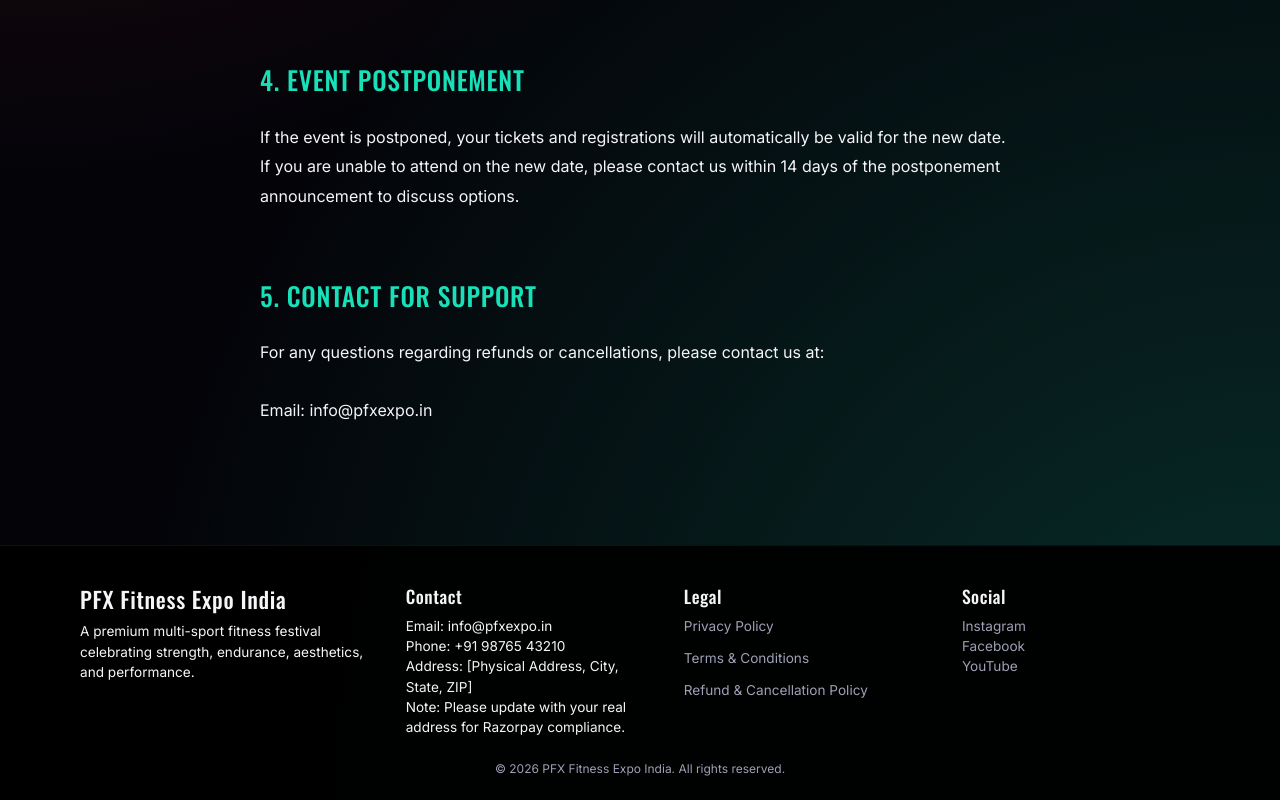
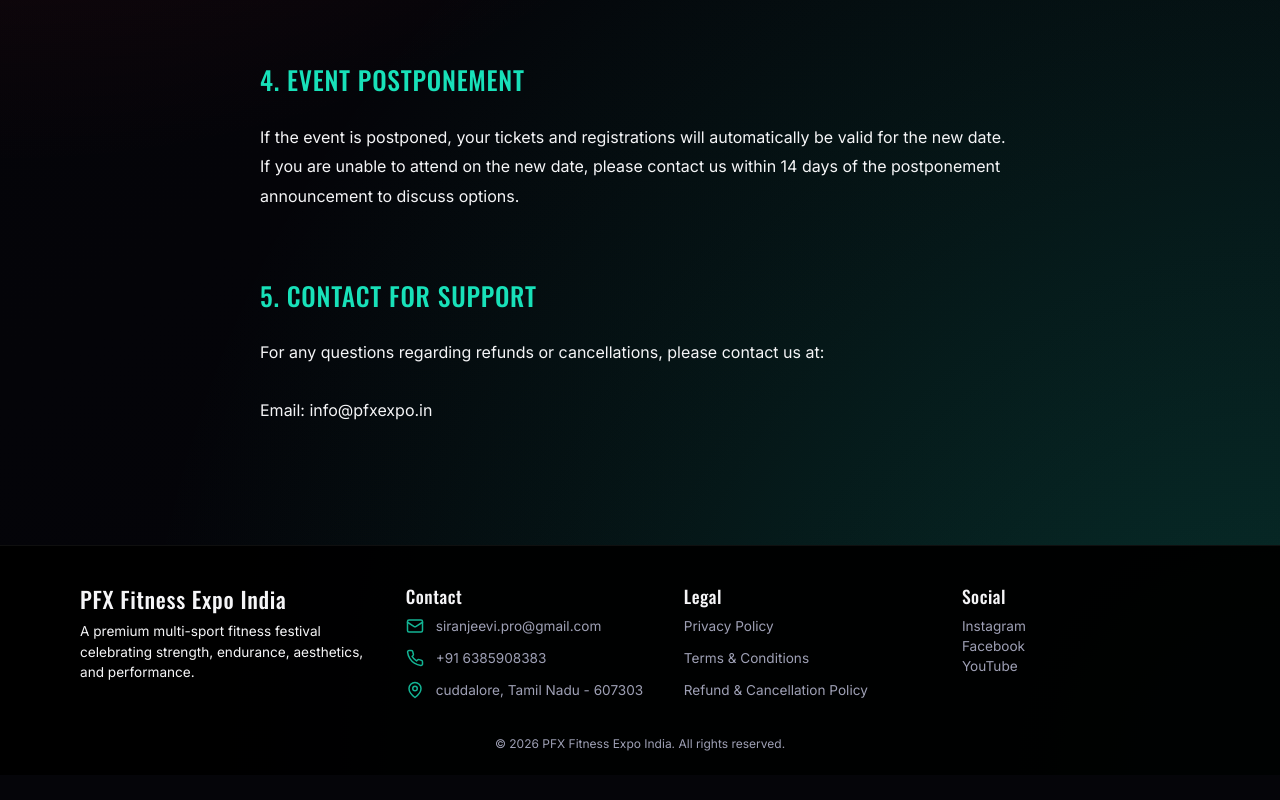
Before and after one commit to PFX-Fitness-Expo-India/pfx-fe, a React (Vite) app: page /refund-policy in a window 1280 px wide. Shown: the part 877-1677 px from the top of the page. After the commit the page ends 1652 px from the top, so only its background shows below. Built offline with nearby package versions, Linux system fonts and the light colour scheme; no server answers.

Commit message:
Add icons and real contact info to footer

```diff
--- a/src/features/footer/Footer.jsx
+++ b/src/features/footer/Footer.jsx
@@ -1,4 +1,4 @@
-import { Link } from 'react-router-dom';
+import { Link } from "react-router-dom";
 
 export default function Footer() {
   return (
@@ -7,24 +7,34 @@ export default function Footer() {
         <div className="footer-brand">
           <h3>PFX Fitness Expo India</h3>
           <p>
-            A premium multi-sport fitness festival celebrating strength, endurance, aesthetics,
-            and performance.
+            A premium multi-sport fitness festival celebrating strength,
+            endurance, aesthetics, and performance.
           </p>
         </div>
 
         <div className="footer-section">
           <h4>Contact</h4>
-          <p>Email: info@pfxexpo.in</p>
-          <p>Phone: +91 98765 43210</p>
-          <p>Address: [Physical Address, City, State, ZIP]</p>
-          <p className="note">Note: Please update with your real address for Razorpay compliance.</p>
+          <p className="contact-item">
+            <svg xmlns="http://www.w3.org/2000/svg" width="18" height="18" viewBox="0 0 24 24" fill="none" stroke="currentColor" strokeWidth="2" strokeLinecap="round" strokeLinejoin="round" className="contact-icon"><rect width="20" height="16" x="2" y="4" rx="2"/><path d="m22 7-8.97 5.7a1.94 1.94 0 0 1-2.06 0L2 7"/></svg>
+            <span>siranjeevi.pro@gmail.com</span>
+          </p>
+          <p className="contact-item">
+            <svg xmlns="http://www.w3.org/2000/svg" width="18" height="18" viewBox="0 0 24 24" fill="none" stroke="currentColor" strokeWidth="2" strokeLinecap="round" strokeLinejoin="round" className="contact-icon"><path d="M22 16.92v3a2 2 0 0 1-2.18 2 19.79 19.79 0 0 1-8.63-3.07 19.5 19.5 0 0 1-6-6 19.79 19.79 0 0 1-3.07-8.67A2 2 0 0 1 4.11 2h3a2 2 0 0 1 2 1.72 12.84 12.84 0 0 0 .7 2.81 2 2 0 0 1-.45 2.11L8.09 9.91a16 16 0 0 0 6 6l1.27-1.27a2 2 0 0 1 2.11-.45 12.84 12.84 0 0 0 2.81.7A2 2 0 0 1 22 16.92z"/></svg>
+            <span>+91 6385908383</span>
+          </p>
+          <p className="contact-item">
+            <svg xmlns="http://www.w3.org/2000/svg" width="18" height="18" viewBox="0 0 24 24" fill="none" stroke="currentColor" strokeWidth="2" strokeLinecap="round" strokeLinejoin="round" className="contact-icon"><path d="M20 10c0 6-8 12-8 12s-8-6-8-12a8 8 0 0 1 16 0Z"/><circle cx="12" cy="10" r="3"/></svg>
+            <span>cuddalore, Tamil Nadu - 607303</span>
+          </p>
         </div>
 
         <div className="footer-section">
           <h4>Legal</h4>
           <p className="legal-links">
-            <Link to="/privacy-policy">Privacy Policy</Link><br />
-            <Link to="/terms-and-conditions">Terms & Conditions</Link><br />
+            <Link to="/privacy-policy">Privacy Policy</Link>
+            <br />
+            <Link to="/terms-and-conditions">Terms & Conditions</Link>
+            <br />
             <Link to="/refund-policy">Refund & Cancellation Policy</Link>
           </p>
         </div>
@@ -32,9 +42,29 @@ export default function Footer() {
         <div className="footer-section">
           <h4>Social</h4>
           <p>
-            <a href="https://instagram.com/pfxexpo" target="_blank" rel="noopener noreferrer">Instagram</a><br />
-            <a href="https://facebook.com/pfxexpo" target="_blank" rel="noopener noreferrer">Facebook</a><br />
-            <a href="https://youtube.com/@pfxexpo" target="_blank" rel="noopener noreferrer">YouTube</a>
+            <a
+              href="https://instagram.com/pfxexpo"
+              target="_blank"
+              rel="noopener noreferrer"
+            >
+              Instagram
+            </a>
+            <br />
+            <a
+              href="https://facebook.com/pfxexpo"
+              target="_blank"
+              rel="noopener noreferrer"
+            >
+              Facebook
+            </a>
+            <br />
+            <a
+              href="https://youtube.com/@pfxexpo"
+              target="_blank"
+              rel="noopener noreferrer"
+            >
+              YouTube
+            </a>
           </p>
         </div>
       </div>
--- a/src/index.css
+++ b/src/index.css
@@ -1434,3 +1434,23 @@ tbody tr:nth-child(even) { background: rgba(255, 255, 255, 0.02); }
   display: inline-block;
   margin-bottom: 12px;
 }
+
+/* Contact Item Styling */
+.contact-item {
+  display: flex !important;
+  align-items: center !important;
+  gap: 12px;
+  margin-bottom: 12px !important;
+  color: var(--muted);
+  transition: color 0.2s ease;
+}
+
+.contact-item:hover {
+  color: var(--text);
+}
+
+.contact-icon {
+  flex-shrink: 0;
+  color: var(--accent);
+  opacity: 0.8;
+}
```
